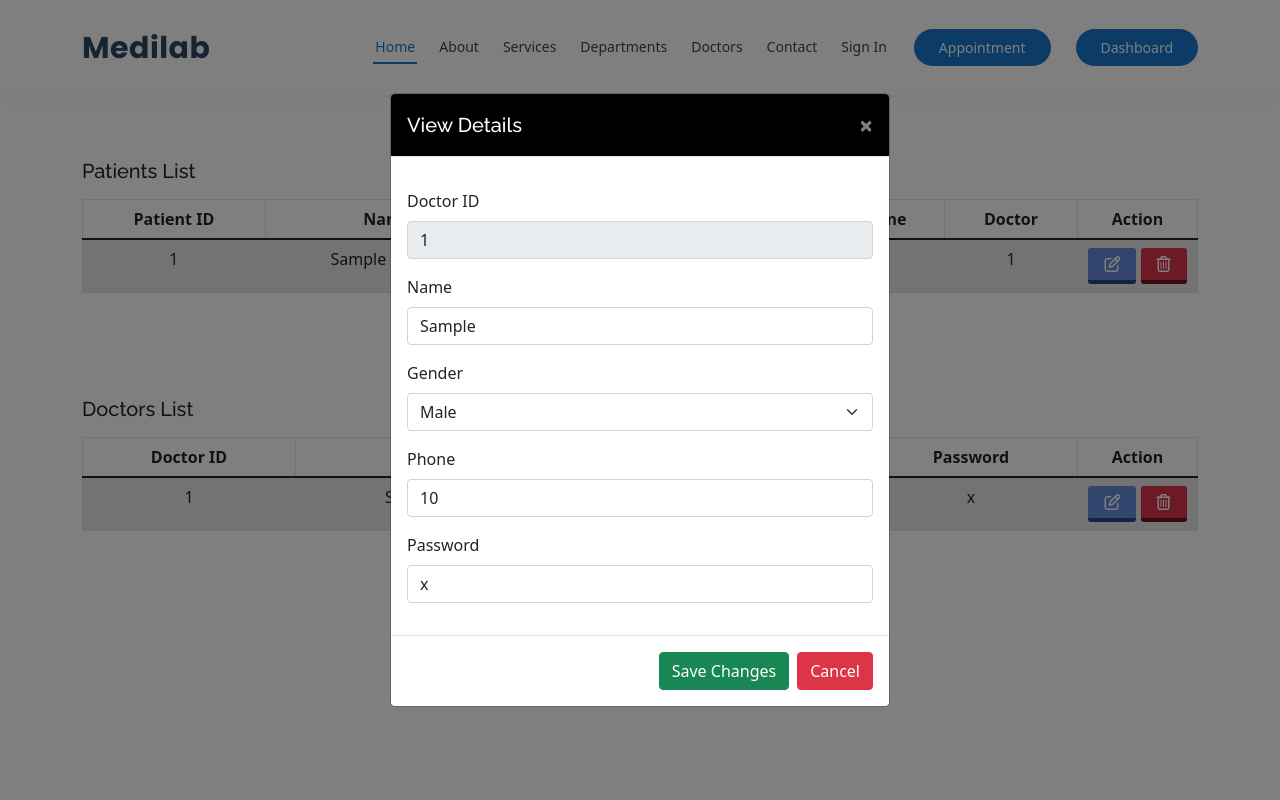
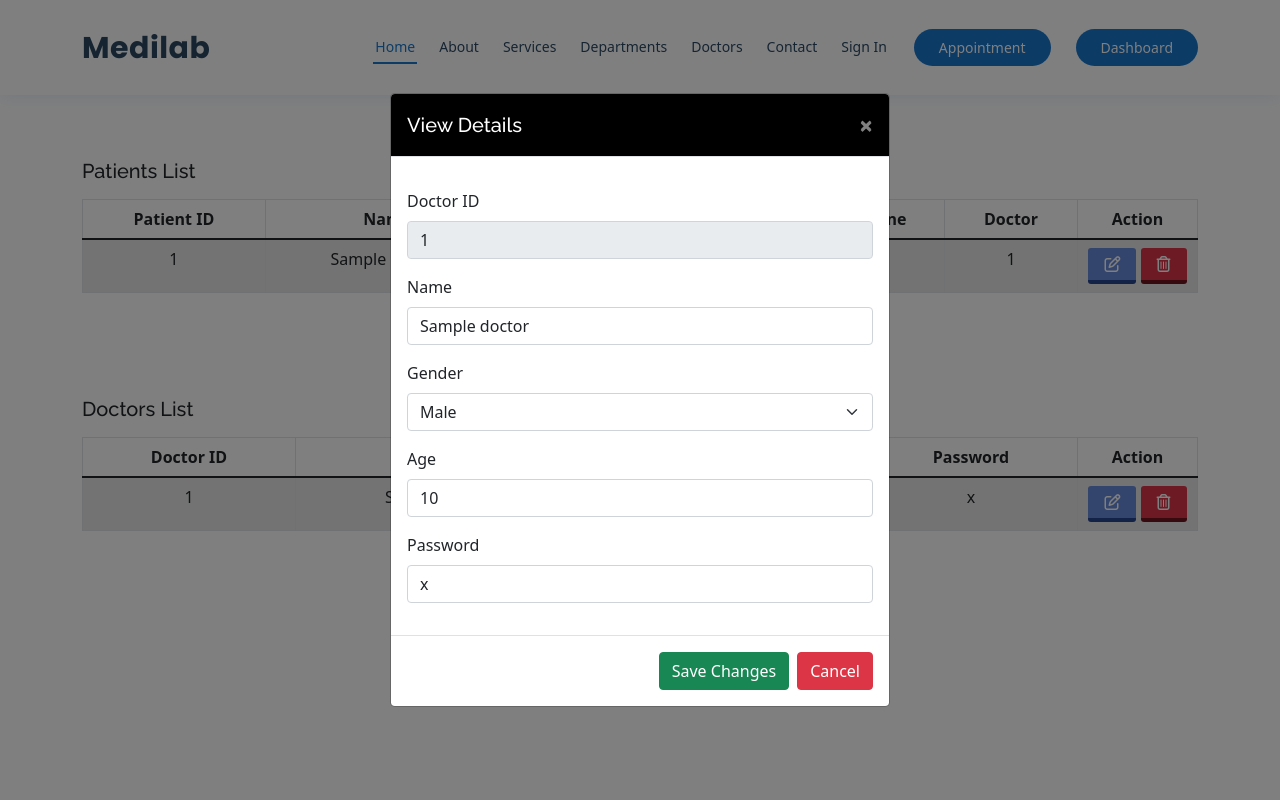
Before and after one commit to pctechkid/omboyalonzoproject, a Django app: page /dashboard in a window 1280 px wide, after a click that opens the changed part. Run offline with Django 3.2, Linux system fonts and the light colour scheme; tables that the repository leaves empty hold one stand-in row (values such as "Sample post"); some libraries are stand-ins or nearby versions.

Commit message:
Update dashboard.html

```diff
--- a/myapp1/templates/dashboard.html
+++ b/myapp1/templates/dashboard.html
@@ -297,7 +297,7 @@
                                   </div>
                                   <div class = "form-group">
                                     <label>Name</label>
-                                    <input type="text" class="form-control"  placeholder="Doctor Name" name="doctor-name" value ={{Doctor.Name}}>
+                                    <input type="text" class="form-control"  placeholder="Doctor Name" name="doctor-name" value ="{{Doctor.Name}}">
                                   </div>
                                   <div class = "form-group">
                                     <label>Gender</label>
@@ -307,7 +307,7 @@
                                       </select>
                                   </div>
                                   <div class = "form-group">
-                                    <label>Phone</label>
+                                    <label>Age</label>
                                     <input type="text" class="form-control"  placeholder="Age"  name="doctor-age" value ={{Doctor.Age}}>
                                   </div>
                                   <div class = "form-group">
```
